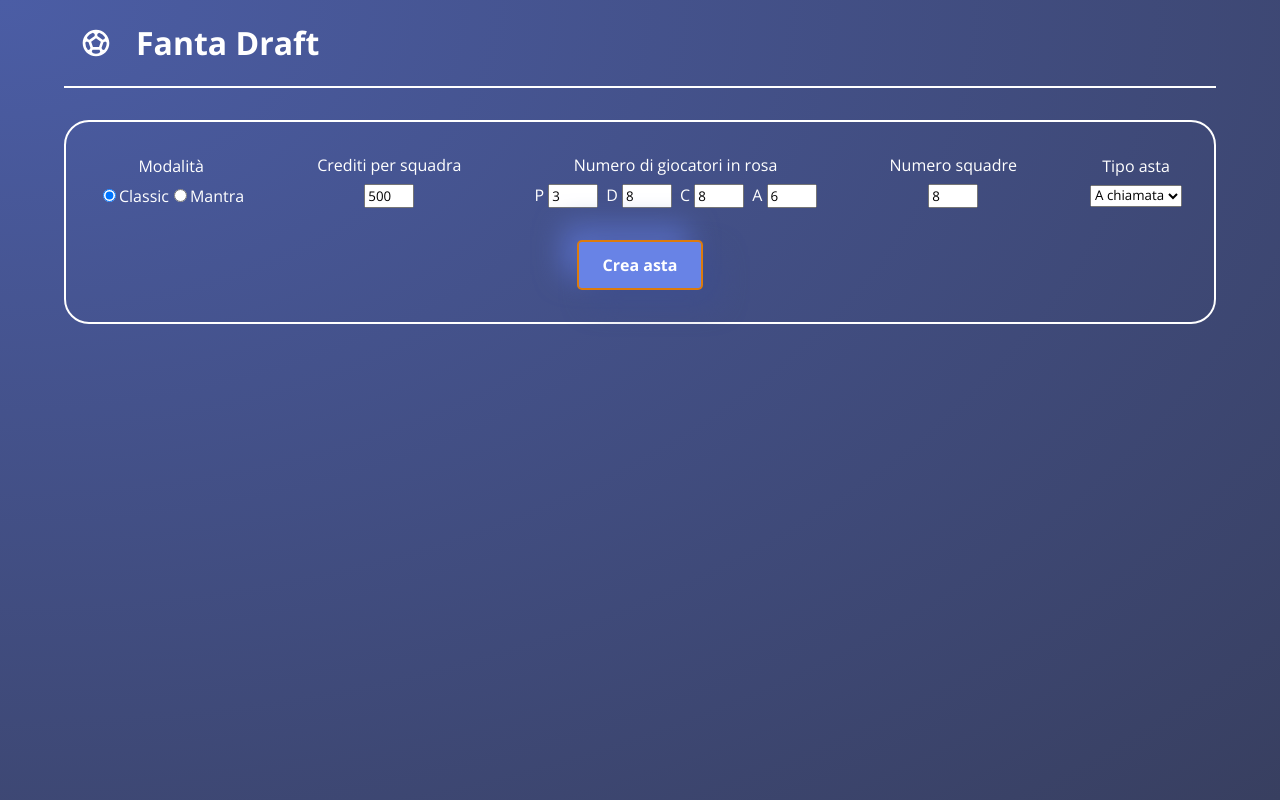
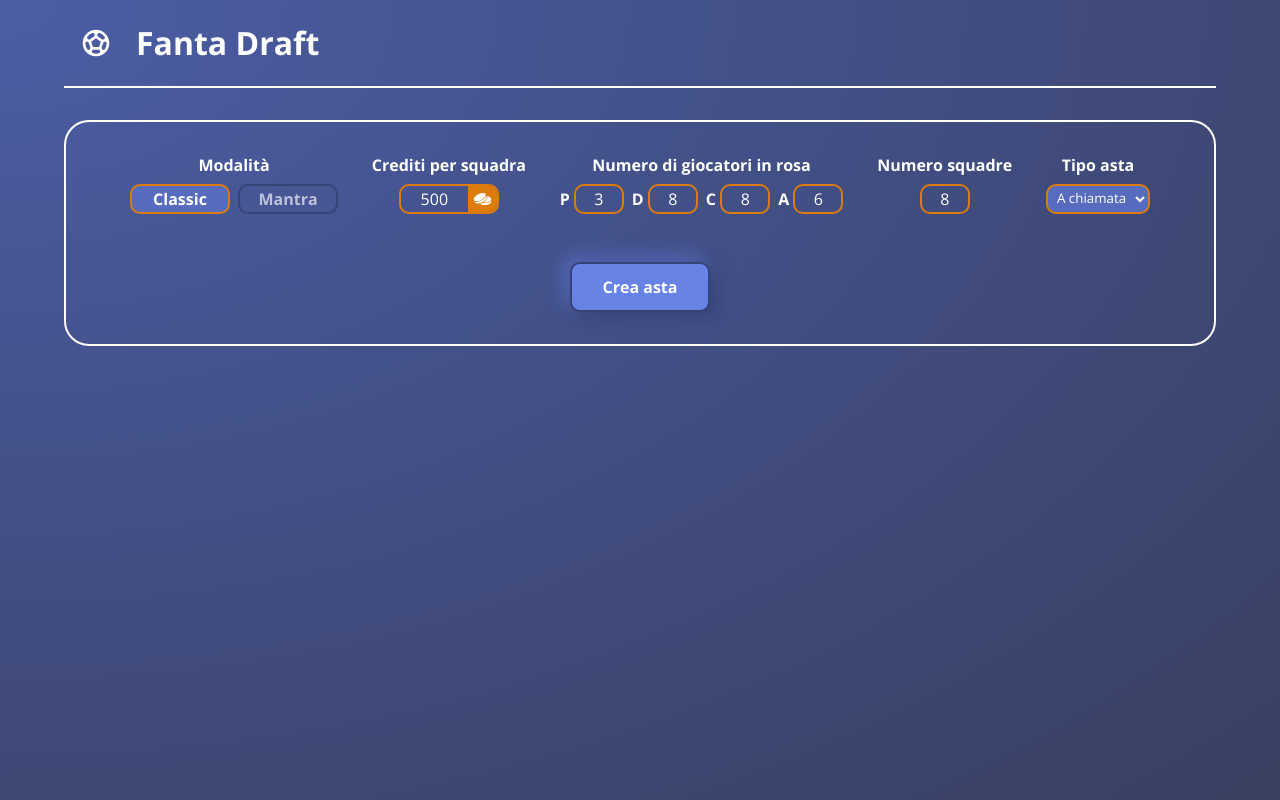
Before and after one commit to michelegranatiero/fanta-react, a React (Vite) app: page /new-draft in a window 1280 px wide. Built offline with nearby package versions, Linux system fonts and the light colour scheme.

Commit message:
update css

```diff
--- a/src/components/PlayersImport.jsx
+++ b/src/components/PlayersImport.jsx
@@ -1,6 +1,6 @@
 import { useState } from "react";
 
-function PlayersImport({updatePlayers}) {
+function PlayersImport({updatePlayers, children}) {
 
   /* const [jsonData, setJsonData] = useState(null); */
 
@@ -48,13 +48,17 @@ function PlayersImport({updatePlayers}) {
   };
 
   return (
-    <input
+    <div className="upload-file">
+      <input
         type="file"
+        id="file"
         name="file"
         accept=".csv"
         onChange={handleFileChange}
-        className="upload-file"
       />
+      <label htmlFor="file" className="btn">{children}</label>
+    </div>
+
   )
 }
 
--- a/src/index.css
+++ b/src/index.css
@@ -11,18 +11,25 @@
   /* font-family: 'Open Sans', sans-serif;  */
   background-image: radial-gradient(ellipse at top left, #4b5da5, #383f60);
 
-  --first-bright-color: #a5aed2;
-  --second-bright-color: #818dc0;
-  --third-bright-color: #6e7db7;
-
   --dark-color: #212949;
 
+  --orange: #dd7b0c;
+  --light-orange: #f5890e;
   --dark-orange: #b6660a;
-  --light-orange: #dd7b0c;
 
   --violet: #6883e6;
+  --violet-light: #718ff9;
+
+  --dark-blue: #364377;
+  --light-blue: #576cbf;
+
+  --selection-color: #7280b0;
+
 }
 
+::selection {
+  background: var(--selection-color);
+}
 
 body {
   margin: 0;
@@ -73,25 +80,35 @@ main{
   padding: 0.75rem 1.5rem; /* double the size on the sides */
   justify-content: center;
   align-items: center;
+  outline: none;
   border: 2px solid transparent;
-  outline: none;
-  border-radius: 5px;
+  border-radius: 10px;
   overflow: hidden;
   cursor: pointer;
   font-weight: bold;
   font-size: medium;
   background-color: var(--violet);
   color: white;
-  /* box-shadow: 0 2px 10px rgba(0, 0, 0, 0.3); */
+  border-color: var(--dark-blue);
 
-  border-color: var(--light-orange);
-
-  /* box-shadow:  0 0 10px 2px rgba(0, 0, 0, 0.344); */
-  box-shadow:  14px 14px 28px #3f4e8b,
-             -14px -14px 28px #576cbf;
+  box-shadow:
+  6px 6px 18px var(--dark-blue),
+  -6px -6px 18px var(--light-blue);
 
   transition: all 0.1s ease;
 }
+
+
+.btn:active {
+box-shadow:
+6px 6px 18px var(--dark-blue),
+-6px -6px 18px var(--light-blue),
+inset 3px 3px 15px #415391,
+inset -3px -3px 15px #6e8bdf;
+font-size: 15px;
+}
+
+
 
 .btn > * {
   display: inline-flex;
@@ -103,65 +120,63 @@ main{
   /* color: white;
   background-color: var(--light-orange);
   transform: scale(1.05); */
-  border-color: var(--light-orange);
+  background-color: #718ff9;
 
 }
-
-.btn:active {
-  /* transform: scale(0.95); */
-  box-shadow:
-  14px 14px 28px #3f4e8b,
-  -14px -14px 28px #576cbf,
-  inset 3px 3px 28px #3f4e8b,
-  inset -3px -3px 28px #576cbf;
-  border-color: var(--light-orange);
-  font-size: 18px;
-}
-
-.btn:active > .btn-icon > *{
-  transform: scale(0.93);
-}
-
-
-/* .btn:focus{
-  box-shadow: 0 0 0 3px rgba(221, 123, 12, 0.47);
-} */
-
 
 
 /* Home------------------------------- */
 
-.btn-container {
+.btn-cont-home {
   margin: 2rem 0;
   display: flex;
   justify-content: center;
+  align-items: center;
   gap: 2rem;
-}
-
-.btn-new {
-  color: white;
-  background-color: var(--light-orange);
-  border-color: transparent
-}
-
-.btn-new:hover {
-  color: white;
-  /* background-color: #ff8f0f; */
-  /* box-shadow:  0 0 10px 5px rgba(0, 0, 0, 0.344); */
-}
-
-.btn-new:active{
-  color: white;
-  background-color: var(--dark-orange);
 }
 
 .btn-bigger{
   height: 75px;
   width: 250px;
   font-size: larger;
+  box-shadow:
+  14px 14px 28px var(--dark-blue),
+  -14px -14px 28px var(--light-blue);
 }
 
-/* not displayed----------------------- */
+.btn-bigger:active {
+  box-shadow:
+  14px 14px 28px var(--dark-blue),
+  -14px -14px 28px var(--light-blue),
+  inset 3px 3px 28px #415391,
+  inset -3px -3px 28px #6e8bdf;
+  font-size: 18px;
+}
+
+.btn-bigger:active > .btn-icon > *{
+  transform: scale(0.93);
+}
+
+.btn-new {
+  color: white;
+  background-color: var(--orange);
+}
+
+.btn-new:hover {
+  background-color: var(--light-orange);
+  /* box-shadow:  0 0 10px 5px rgba(0, 0, 0, 0.344); */
+}
+
+.btn-new:active{
+  box-shadow:
+  14px 14px 28px #364377,
+  -14px -14px 28px #576cbf,
+  inset 3px 3px 28px #834907,
+  inset -3px -3px 28px #ca780d;
+}
+
+
+/* not displayed */
 .cards-container {
   display: flex;
   flex-wrap: wrap; /* make items  */
@@ -181,7 +196,6 @@ main{
 
 /* New Draft -------------------------------*/
 
-
 .form-cont {
   border-radius: 25px;
   border: 2px solid white;
@@ -190,13 +204,7 @@ main{
 .form {
   display: flex;
   flex-direction: column;
-  padding: 2rem;
-}
-
-.btn-cont{
-  width: 100%;
-  text-align: center;
-  margin-top: 2rem;
+  padding: 2rem 4rem;
 }
 
 .form-inputs {
@@ -204,6 +212,8 @@ main{
   justify-content: space-between;
   align-items: center;
   gap: 1rem;
+  margin-bottom: 2rem;
+  font-weight: bold;
 }
 
 .form-inputs > * {
@@ -216,13 +226,123 @@ main{
 }
 
 .form-inputs input[type=number] {
-  max-width: 50px;
+  height: 30px;
+  width: 50px;
+  padding: 0.3rem;
+  border-radius: 10px;
+  text-align: center;
+  font-size: medium;
+  outline: none;
+  border: 2px solid var(--orange);
+  background-color: inherit;
+  color: #ffffff;
+}
+
+.mode-new-draft .radio-cont{
+  display: flex;
+  gap: 0.5rem;
+}
+
+.radio-cont input[type="radio"]{
+  display: none;
+}
+
+.radio-cont label{
+  position: relative;
+  height: 30px;
+  width: 100px;
+  border: 2px solid var(--dark-blue);
+  color: #ffffffa3;
+  border-radius: 10px;
+  display: flex;
+  justify-content: center;
+  align-items: center;
+  cursor: pointer;
+}
+
+.radio-cont input[type="radio"]:hover + label{
+  background-color: var(--light-blue);
+}
+.radio-cont input[type="radio"]:checked + label{
+  background-color: var(--light-blue);
+  border-color: var(--orange);
+  color: white;
+}
+
+.credits-new-draft .input-div{
+  display: flex;
+  align-items: center;
+  border: 2px solid var(--orange);
+  border-radius: 10px;
+  height: 30px;
+  width: 100px;
+  background-color: inherit;
+  overflow: hidden;
+}
+
+.credits-new-draft input[type="number"]{
+  border: none;
+  border-radius: 10px;
+  height: 100%;
+  width: 100%;
+
+}
+
+.credits-new-draft .credits-icon-div{
+  height: 100%;
+  background-color: var(--orange);
+}
+
+.credits-new-draft .credits-icon{
+  height: 100%;
+  margin: 0 5px;
+  color: white;
 }
 
 .players-num > .roles {
   display: flex;
   gap: 0.5rem;
 }
+
+.draftType select{
+  outline: none;
+  border: 2px solid var(--orange);
+  border-radius: 10px;
+  background-color: var(--light-blue);
+  color: white;
+  height: 30px;
+  padding: 0 5px;
+  cursor: pointer;
+}
+
+.draftType .select::after {
+  border: 2px solid var(--orange);
+}
+
+
+.btn-cont-draft{
+  width: 100%;
+  text-align: center;
+  margin-top: 1rem;
+}
+
+.btn-new-draft{
+  height: 50px;
+  width: 140px;
+  box-shadow:
+  6px 6px 18px var(--dark-blue),
+  -6px -6px 18px var(--light-blue);
+}
+
+.btn-new-draft:active {
+  box-shadow:
+  6px 6px 18px var(--dark-blue),
+  -6px -6px 18px var(--light-blue),
+  inset 3px 3px 15px #415391,
+  inset -3px -3px 15px #6e8bdf;
+  font-size: 15px;
+}
+
 
 
 /* DraftsList ------------------------------ */
@@ -239,15 +359,21 @@ main{
 }
 
 .upload-file {
-  display: block;
-  margin: 2rem auto;
-
+  display: flex;
+  align-items: center;
+  justify-content: center;
 }
 
-.draftslist-cont{
-  margin: 3rem;
+.upload-file input{
+  display: none;
 }
 
+.upload-file label{
+  text-align: center;
+  height: 50px;
+  display: flex;
+  gap: 1rem;
+}
 
 /* teams---------------------- */
 
@@ -324,3 +450,37 @@ main{
   display: flex;
   gap: 2rem;
 }
+
+
+
+
+
+
+
+
+
+
+
+
+
+
+
+
+
+
+
+
+
+
+
+/* Chrome, Safari, Edge, Opera */
+input::-webkit-outer-spin-button,
+input::-webkit-inner-spin-button {
+  -webkit-appearance: none;
+  margin: 0;
+}
+
+/* Firefox */
+input[type=number] {
+  -moz-appearance: textfield;
+}
--- a/src/pages/Draft.jsx
+++ b/src/pages/Draft.jsx
@@ -6,6 +6,8 @@ import Team from "../components/Team";
 import AuctionDisplay from "../components/AuctionDisplay";
 import Modal from "../components/Modal";
 import Backdrop from "../utility/Backdrop";
+
+import { MdUploadFile, MdUpload } from "react-icons/md";
 
 const Draft = () => {
 
@@ -126,7 +128,10 @@ const Draft = () => {
 
   return (
     <>
-      {!players && <PlayersImport updatePlayers={updatePlayersList} />}
+      {!players && <PlayersImport updatePlayers={updatePlayersList} >
+          <span>Importa lista giocatori</span>
+          <MdUploadFile size={22} />
+        </PlayersImport>}
       {players && selPlayer && (
         <>
           <AuctionDisplay
--- a/src/pages/Home.jsx
+++ b/src/pages/Home.jsx
@@ -9,7 +9,7 @@ function Home() {
 
   return (
     <>
-      <div className="btn-container">
+      <div className="btn-cont-home">
         {savedDraft && (
           <button className="btn btn-bigger" onClick={() => navigate("draft")}>
             <span>Resume Draft</span>
--- a/src/pages/NewDraft.jsx
+++ b/src/pages/NewDraft.jsx
@@ -2,6 +2,7 @@ import { useState} from "react";
 import { useNavigate } from 'react-router-dom';
 import useLocalStorage from '../utility/useLocalStorage';
 
+import { GiTwoCoins } from "react-icons/gi";
 
 const NewDraft = () => {
 
@@ -77,9 +78,9 @@ const NewDraft = () => {
         <form id="settingsForm" onSubmit={submitForm} className="form">
           <div className="form-inputs">
             {/* mode */}
-            <div className="mode">
+            <div className="mode-new-draft">
               <div>Modalità</div>
-              <div>
+              <div className="radio-cont">
                 <input type="radio" name="mode" value="classic" id="classic" onChange={handleChange} checked={formData.mode === "classic"}/>
                 <label htmlFor="classic">Classic</label>
                 <input type="radio" name="mode" value="mantra" id="mantra" onChange={handleChange} checked={formData.mode === "mantra"}/>
@@ -87,9 +88,14 @@ const NewDraft = () => {
               </div>
             </div>
             {/* credits */}
-            <div className="credits" >
+            <div className="credits-new-draft" >
               <label htmlFor="credits">Crediti per squadra</label>
-              <input type="number" name="credits" id="credits" value={formData.credits} min={0} onChange={handleChange}/>
+              <div className="input-div">
+                <input type="number" name="credits" id="credits" value={formData.credits} min={0} onChange={handleChange}/>
+                <div className="credits-icon-div">
+                  <GiTwoCoins className="credits-icon" size={19}/>
+                </div>
+              </div>
             </div>
             {/* players number */}
             <div className="players-num">
@@ -124,8 +130,8 @@ const NewDraft = () => {
             </div>
           </div>
           {/* submit button */}
-          <div className="btn-cont">
-            <button type="submit" className="btn" >Crea asta</button>
+          <div className="btn-cont-draft">
+            <button type="submit" className="btn btn-new-draft" >Crea asta</button>
           </div>
         </form>
       </div>
```
